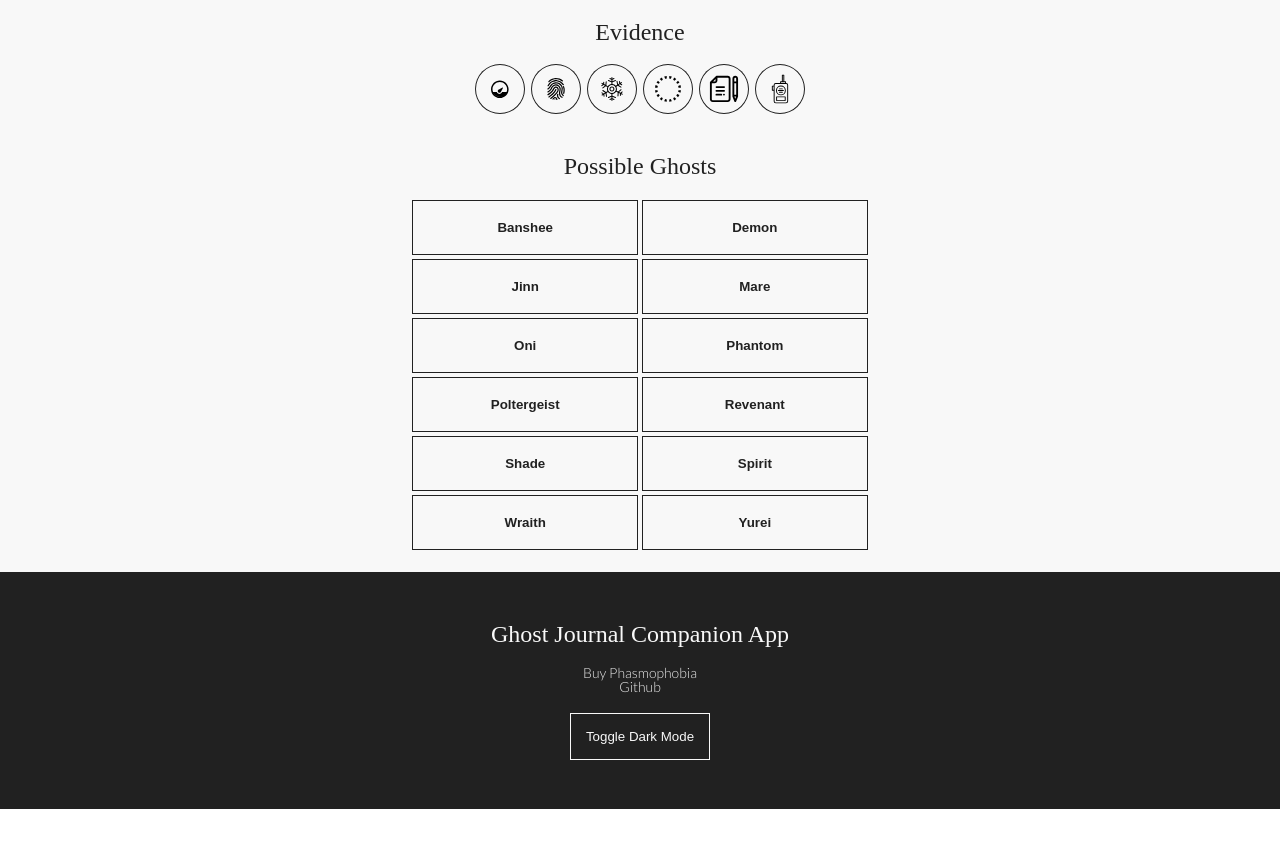
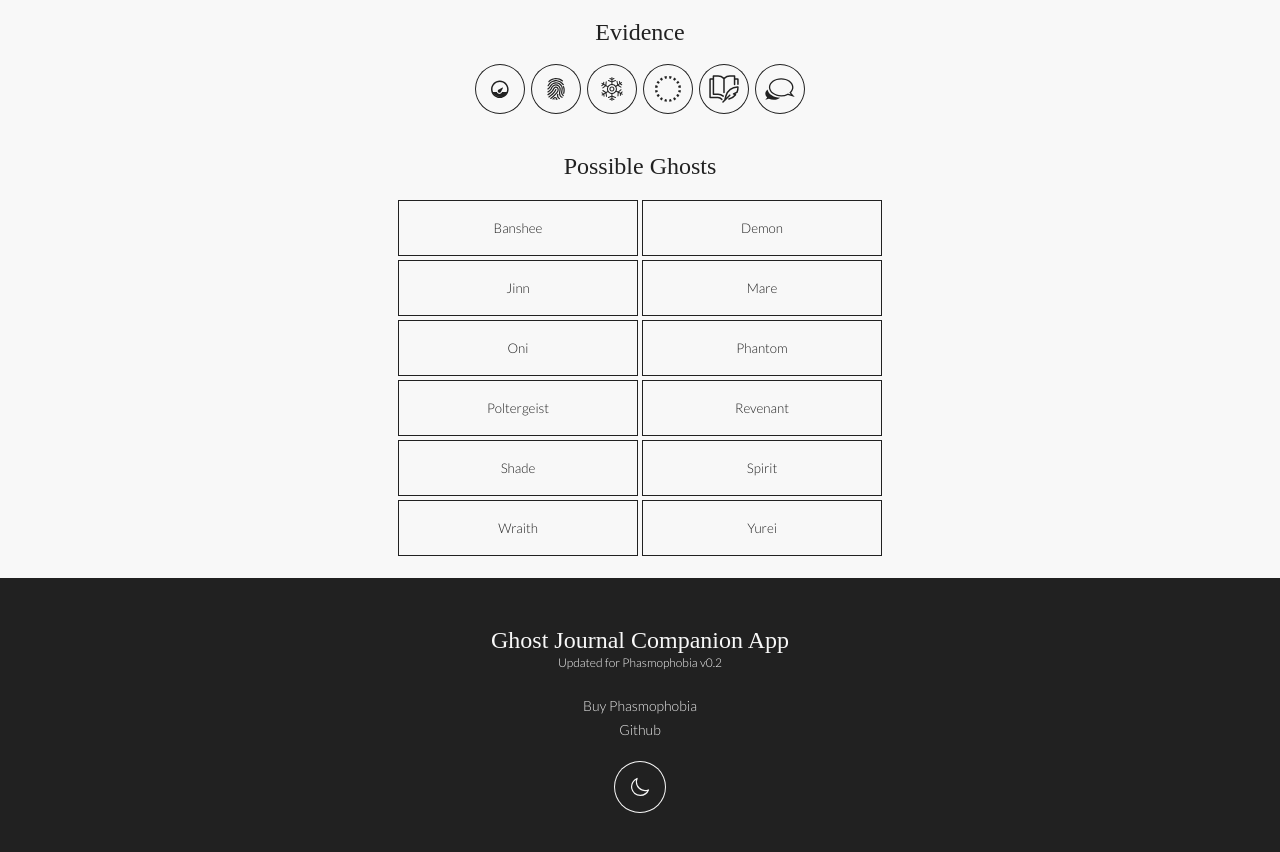
Before and after one commit to danWithABeard/phasmophobia-journal, a React (Create React App) app: page / in a window 1280 px wide. Shown: the top 852 px of the page. Before the commit the page ends 809 px from the top, so only its background shows below. Built offline with nearby package versions, Linux system fonts and the light colour scheme; a web font is replaced by a local one.

Commit message:
More style development, dark mode finish

```diff
--- a/src/App.js
+++ b/src/App.js
@@ -5,6 +5,7 @@ import FingerprintsIcon from './svgs/FingerprintsIcon'
 import FreezingTempsIcon from './svgs/FreezingTempsIcon'
 import GhostOrbIcon from './svgs/GhostOrbIcon'
 import GhostWritingIcon from './svgs/GhostWritingIcon'
+import MoonIcon from './svgs/MoonIcon'
 import SpiritBoxIcon from './svgs/SpiritBoxIcon'
 import { EVIDENCE, GHOST_TYPES } from './constants'
 
@@ -63,7 +64,6 @@ export default class App extends React.Component {
   }
 
   _handleEvidenceClick(evId) {
-    // console.log( 'clicked evidence', evId )
     const evidenceIsCurrentlyActive = this.state.activeEvidence.indexOf(evId) !== -1
 
     if (evidenceIsCurrentlyActive) {
@@ -78,9 +78,11 @@ export default class App extends React.Component {
       const activeEvidenceFull = this.state.activeEvidence.length >= 3
       const isActiveEvidence = this.state.activeEvidence.indexOf(button.id) !== -1
       const isDisabled = !isActiveEvidence && activeEvidenceFull
+      const darkMode = this.state.darkMode ? 'dark' : 'light'
       const evidenceClasses = [
         'evidence__button',
-        isActiveEvidence ? 'evidence__button--active' : ''
+        `evidence__button--${darkMode}`,
+        isActiveEvidence ? `evidence__button--${darkMode}-active` : ''
       ].join(' ')
 
       let Icon = this.evidenceIcon[button.id]
@@ -143,14 +145,13 @@ export default class App extends React.Component {
 
     return (
       <div className={ `ghost-details__wrapper ghost-details__wrapper--${darkMode}` } onClick={ () => { this.setState({ lookupGhost: '' }) }}>
-        <h2>
-          { lookupGhost.name }
-        </h2>
+        <div className="ghost-details__close-button">x</div>
+        <h2>{ lookupGhost.name }</h2>
         <ul>
         {
-          lookupGhost.evidence.map( evidenceId => {
+          lookupGhost.evidence.map( (evidenceId, i) => {
             const item = EVIDENCE.find( element => { return element.id === evidenceId })
-            if (item) return <li>{item.name}</li>
+            if (item) return <li key={`${lookupGhost.name}${evidenceId}`}>{item.name}</li>
             return null
           })
         }
@@ -180,10 +181,14 @@ export default class App extends React.Component {
         </div>
 
         <footer className={ `footer--${darkMode}` }>
-          <h1>Ghost Journal Companion App</h1>
+          <h1>Ghost Journal Companion App <span>Updated for Phasmophobia v0.2</span></h1>
           <a href="https://store.steampowered.com/app/739630/Phasmophobia/">Buy Phasmophobia</a>
           <a href="https://github.com/danWithABeard/phasmophobia-journal" title="Github">Github</a>
-          <button className="button__dark-mode" type="button" onClick={() => { this._handleDarkModeClick() }}>Toggle Dark Mode</button>
+
+          <button className="button__dark-mode" type="button" onClick={() => { this._handleDarkModeClick() }}>
+            <MoonIcon />
+            <span className="screen-reader">Toggle Dark Mode</span>
+          </button>
         </footer>
       </div>
     )
--- a/src/scss/_evidence.scss
+++ b/src/scss/_evidence.scss
@@ -9,10 +9,8 @@
 }
 
 .evidence__button {
-  background-color: $bone;
   border-radius: 50%;
   border: 0;
-  box-shadow: inset 0 0 0 1px $charcoal;
   cursor: pointer;
   font-size: 12px;
   height: 50px;
@@ -37,8 +35,26 @@
     }
   }
 
-  &--active {
-    background-color: $blue;
+  &--light {
+    background-color: $bone;
+    box-shadow: inset 0 0 0 1px $charcoal;
+
+    path {
+      fill: $charcoal;
+    }
+  }
+
+  &--dark {
+    background-color: $charcoal;
+    box-shadow: inset 0 0 0 1px $bone;
+
+    path {
+      fill: $bone;
+    }
+  }
+
+  &--light-active {
+    background-color: $charcoal;
     color: $bone;
 
     path {
@@ -51,4 +67,35 @@
       }
     }
   }
+
+  &--dark-active {
+    background-color: $bone;
+    color: $charcoal;
+
+    path {
+      fill: $charcoal;
+    }
+
+    &:hover {
+      path {
+        fill: $charcoal;
+      }
+    }
+  }
 }
+
+.evidence__button--light[disabled] {
+  box-shadow: inset 0 0 0 1px $platinum;
+
+  path {
+    fill: $platinum;
+  }
+}
+
+.evidence__button--dark[disabled] {
+  box-shadow: inset 0 0 0 1px $jet;
+
+  path {
+    fill: $jet;
+  }
+}
--- a/src/scss/_footer.scss
+++ b/src/scss/_footer.scss
@@ -9,22 +9,38 @@ footer {
   text-align: center;
   width: 100%;
 
+  span {
+    display: block;
+    font-size: 12px;
+    font-family: $body;
+    margin: 5px 0;
+  }
+
   a {
     font-family: $body;
     text-decoration: none;
     color: $platinum;
+    margin: 5px 0;
   }
 }
 
 .button__dark-mode {
+  background-color: $charcoal;
+  border-radius: 50%;
+  border: 0;
+  box-shadow: 0 0 0 1px $bone;
+  color: $bone;
+  font-family: $body;
+  height: 50px;
+  margin: 20px 0;
   padding: 15px;
-  border: 0;
-  background-color: $charcoal;
-  color: $bone;
-  box-shadow: 0 0 0 1px $bone;
-  margin: 20px 0;
+  width: 50px;
 
   &:focus {
     outline: 0;
   }
+
+  path {
+    fill: $bone;
+  }
 }
--- a/src/scss/_ghost-details.scss
+++ b/src/scss/_ghost-details.scss
@@ -2,6 +2,7 @@
   width: 100%;
   padding: 15px;
   text-align: center;
+  position: relative;
 
   h2 {
     font-family: $header;
@@ -28,3 +29,12 @@
     color: $bone;
   }
 }
+
+.ghost-details__close-button {
+  text-transform: uppercase;
+  position: absolute;
+  top: 15px;
+  right: 15px;
+  font-family: $header;
+  font-size: 18px;
+}
--- a/src/scss/_ghosts.scss
+++ b/src/scss/_ghosts.scss
@@ -4,7 +4,6 @@
   justify-content: center;
   margin-bottom: 20px;
   max-width: 500px;
-  padding: 0 15px;
   text-align: center;
   width: 100%;
 }
@@ -15,13 +14,14 @@
   padding: 20px 0;
   margin: 2px;
   width: 48%;
-  font-weight: 700;
+  font-family: $body;
   transition: box-shadow .2s, background-color .2s;
   outline: 0;
 
   &--active {
     background-color: $charcoal;
     color: $bone;
+    font-family: $header;
   }
 
   &--light {
--- a/src/scss/_globals.scss
+++ b/src/scss/_globals.scss
@@ -1,4 +1,5 @@
 $charcoal: #212121;
+$jet: #333333;
 $silver: #717171;
 $platinum: #e9e9e9;
 $blue: #0d324d;
--- a/src/svgs/GhostWritingIcon.js
+++ b/src/svgs/GhostWritingIcon.js
@@ -1,5 +1,5 @@
 import React from 'react'
 
 export default function GhostWritingIcon() {
-  return <svg xmlns="http://www.w3.org/2000/svg" viewBox="0 0 16.933 21.167"><path d="M4.232 1.058a.53.53 0 00-.373.155L.684 4.388a.53.53 0 00-.155.376v9.523c0 .87.718 1.587 1.588 1.587h8.467c.87 0 1.586-.717 1.586-1.587V2.647c0-.871-.716-1.589-1.586-1.589H4.232zm10.584 0c-.87 0-1.587.718-1.587 1.588v10.055a.53.53 0 00.038.195l1.06 2.647a.53.53 0 00.982 0l1.058-2.647a.53.53 0 00.037-.195V2.646c0-.87-.718-1.588-1.588-1.588zM4.761 2.117h5.823c.302 0 .53.227.53.53v11.64c0 .302-.228.53-.53.53H2.117a.517.517 0 01-.529-.53V5.291h1.588c.87 0 1.585-.716 1.585-1.586V2.117zm10.055 0c.302 0 .53.227.53.53v1.587h-1.059V2.646c0-.302.227-.53.53-.53zm-11.11.747v.84c0 .303-.228.53-.53.53h-.84l1.37-1.37zm10.581 2.427h1.059v6.351h-1.059V5.291zM4.232 6.879a.53.53 0 000 1.058h4.235a.53.53 0 100-1.058H4.232zm0 2.117a.53.53 0 100 1.058h4.235a.53.53 0 100-1.058H4.232zm4.235 2.116a.53.53 0 100 1.059.53.53 0 000-1.059zm-4.235.001a.53.53 0 100 1.058H6.88a.53.53 0 100-1.058H4.232zm10.096 1.588h.976l-.488 1.22-.488-1.22z" fillRule="evenodd"/></svg>
+  return <svg xmlns="http://www.w3.org/2000/svg" viewBox="0 0 100 125"><path d="M44.56 82.88l-.18-.19A19.89 19.89 0 0029.56 76H6V19.15h6.2v48.1a2.5 2.5 0 002.5 2.5h15.56a23.93 23.93 0 0115.5 5.71 2.5 2.5 0 103.24-3.8 28.94 28.94 0 00-18.75-6.9H17.2V9.21h13.06a23.93 23.93 0 0117.2 7.31V62a2.5 2.5 0 005 0V16.53a23.93 23.93 0 0117.2-7.31h13.06v26a2.5 2.5 0 005 0V19.15H94v15.12a2.5 2.5 0 005 0V17.93a3.78 3.78 0 00-3.78-3.78h-7.5V6.71a2.5 2.5 0 00-2.5-2.5H69.66A29 29 0 0050 12a29 29 0 00-19.7-7.75H14.7a2.5 2.5 0 00-2.5 2.5v7.44H4.74A3.78 3.78 0 001 17.93v59.34A3.78 3.78 0 004.74 81h24.82a14.88 14.88 0 0111.09 5l.39.41a2.5 2.5 0 003.53-3.54z"/><path d="M96.61 40.84a42.27 42.27 0 00-42.8 31.87l-3.27 13-5.77 5.77a2.5 2.5 0 103.54 3.54l22.74-22.7a2.5 2.5 0 00-3.54-3.54L57.43 78.87l1.24-4.95A37.3 37.3 0 0194 45.8a36.7 36.7 0 01-2.81 13.49L80.81 64a2.5 2.5 0 000 4.56l3.52 1.58a37.31 37.31 0 01-18.43 11A2.5 2.5 0 0067.13 86a42.31 42.31 0 0023.23-15.27 2.5 2.5 0 00-1-3.8l-1.47-.66 6.25-2.83a2.5 2.5 0 001.26-1.26 41.76 41.76 0 003.57-19 2.5 2.5 0 00-2.36-2.34z"/></svg>
 }
--- /dev/null
+++ b/src/svgs/MoonIcon.js
@@ -0,0 +1,5 @@
+import React from 'react'
+
+export default function MoonIcon() {
+  return <svg xmlns="http://www.w3.org/2000/svg" viewBox="0 0 32 40"><path d="M16.52 30.46a15 15 0 01-5.64-28.85l.61-.24.95.92-.23.63a13 13 0 0016.87 16.89l.6-.24.95.9-.22.67a14.88 14.88 0 01-13.89 9.32zm-6.87-26A13 13 0 007.7 25.08a13.13 13.13 0 0017.3.28 12.74 12.74 0 002.56-3A15 15 0 019.65 4.46z" /></svg>
+}
--- a/src/svgs/SpiritBoxIcon.js
+++ b/src/svgs/SpiritBoxIcon.js
@@ -1,6 +1,5 @@
 import React from 'react'
 
 export default function SpiritBoxIcon() {
-  return <svg xmlns="http://www.w3.org/2000/svg" viewBox="0 0 512 640"><path d="M359.482 153H359v-21.678a8.506 8.506 0 00-8.26-8.322H329V19.055A8.241 8.241 0 00320.776 11h-24.893A7.948 7.948 0 00288 19.055V123h-22.081a8.213 8.213 0 00-7.919 8.322V153h-74.581A35.139 35.139 0 00148 188.239V199h-23.142a7.8 7.8 0 00-7.858 7.907v70.07a7.9 7.9 0 007.858 8.023H148v180.287A35.542 35.542 0 00183.419 501h176.063A35.625 35.625 0 00395 465.287V188.239A35.222 35.222 0 00359.482 153zM304 27h9v96h-9zm-30 112h69v14h-69zM133 269v-54h15v54zm246 196.287A19.608 19.608 0 01359.482 485H183.419A19.524 19.524 0 01164 465.287V188.239A19.122 19.122 0 01183.419 169h81.229c.415 0 .837.11 1.271.11s.855-.11 1.27-.11h82.281c.415 0 .837.11 1.27.11s.856-.11 1.271-.11h7.471A19.206 19.206 0 01379 188.239z"/><path d="M271.451 196.959a83.706 83.706 0 1083.7 83.706 83.8 83.8 0 00-83.7-83.706zm0 151.411a67.706 67.706 0 1167.7-67.7 67.782 67.782 0 01-67.7 67.7z"/><path d="M227 274a8 8 0 000 16h89a8 8 0 000-16zM245 262h53a8 8 0 000-16h-53a8 8 0 000 16zM298 302h-53a8 8 0 000 16h53a8 8 0 000-16zM353 390a8 8 0 00-8-8H198a8 8 0 00-8 8v64a8 8 0 008 8h147a8 8 0 008-8zm-16 56H206v-48h131z"/></svg>
-
+  return <svg xmlns="http://www.w3.org/2000/svg" viewBox="0 0 100 125"><path d="M86.92 62.36c5.08-5.2 7.86-11.54 7.86-18 0-8.29-4.34-16-12.23-21.82-7.68-5.63-17.86-8.73-28.67-8.73s-21 3.1-28.67 8.73C17.32 28.28 13 36 13 44.32s4.34 16 12.23 21.82c7.68 5.63 17.86 8.73 28.67 8.73a51.13 51.13 0 0022.56-5L99 77zM76 65.11l-.81.42a46.47 46.47 0 01-21.36 5c-20.14 0-36.52-11.74-36.52-26.17s16.43-26.21 36.57-26.21S90.4 29.89 90.4 44.32c0 5.95-2.74 11.56-7.92 16.24L80.92 62l5.25 6.38z"/><path d="M8.47 51.28C3.83 55 1 59.94 1 65.36c0 5 2.38 9.55 6.36 13.14L1 86.23l12-3.83a35.85 35.85 0 0016.46 3.83c8.45 0 16-2.7 21.25-7-11.14-.07-21.64-3.31-29.61-9.15C14.16 65 9.79 58.44 8.47 51.28z"/></svg>
 }
```
